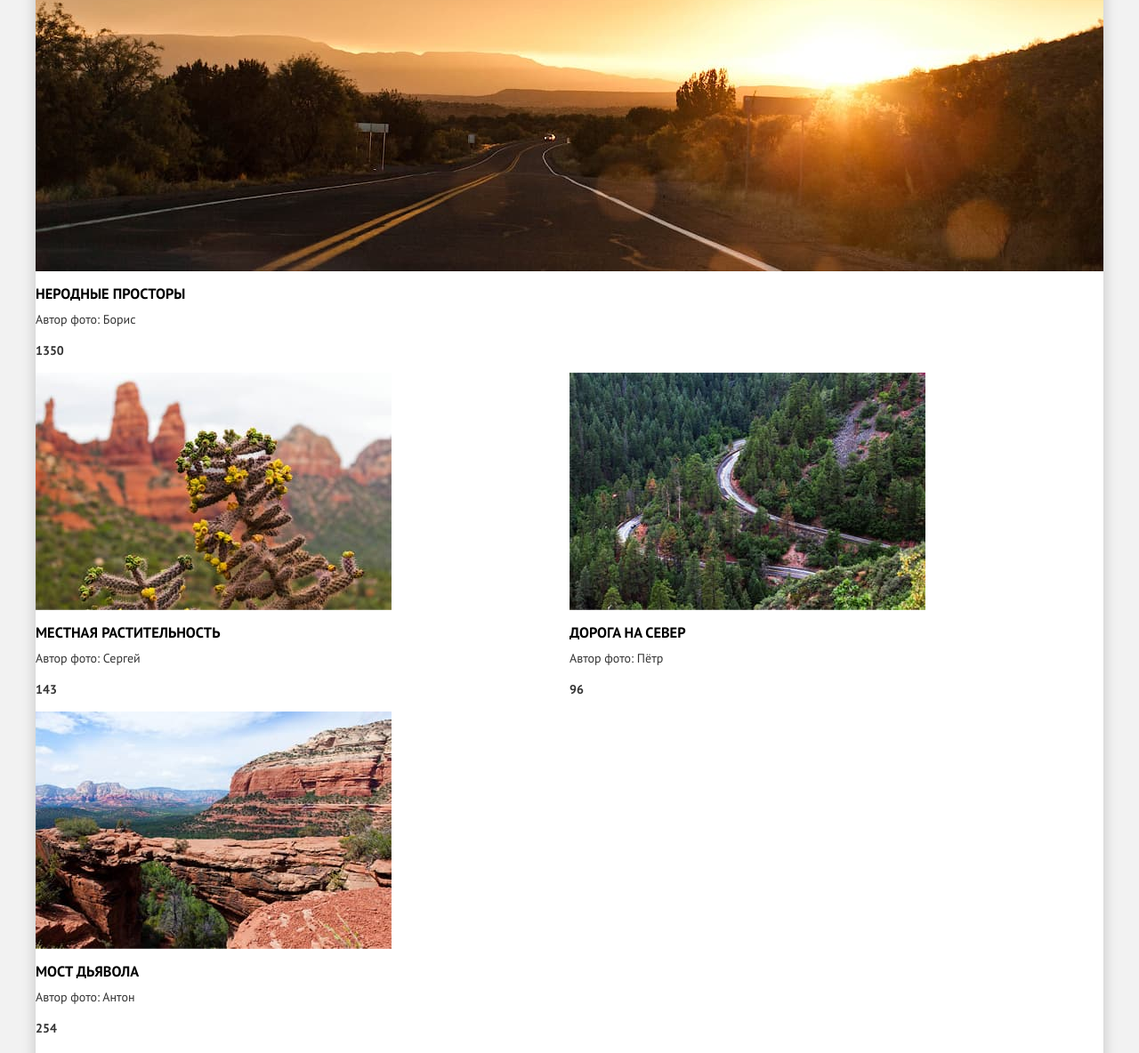
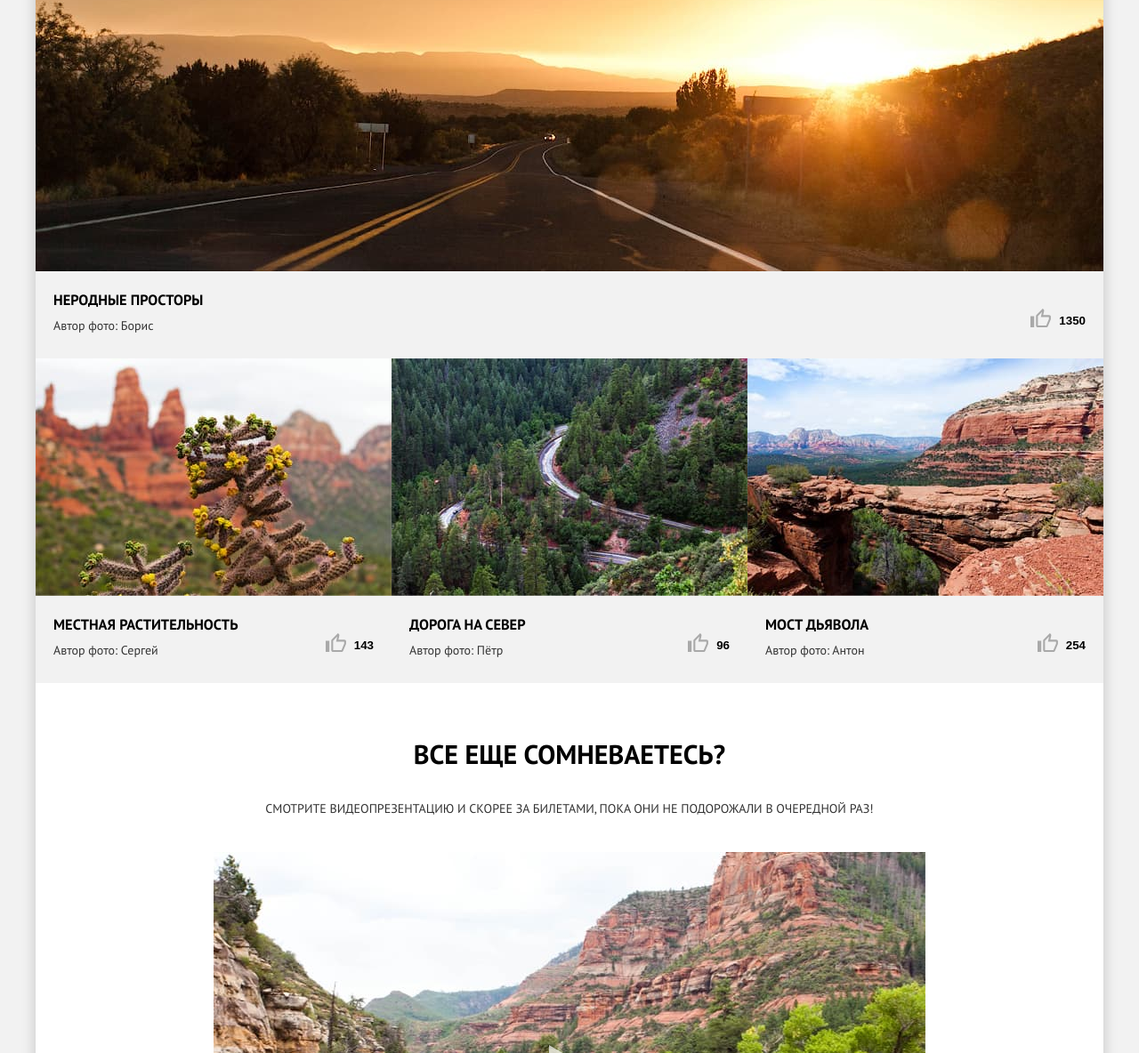
Before and after one commit to htmlacademy-adaptive/2130957-sedona-27, a plain HTML site: page 4/catalog.html in a window 1280 px wide. Shown: the part 730-1914 px from the top of the page at 89% size. Drawn offline with Linux system fonts and the light colour scheme.

Commit message:
:heavy_check_mark: Сборка #4

```diff
--- a/4/catalog.html
+++ b/4/catalog.html
@@ -55,6 +55,7 @@
     <h2 class="visually-hidden">Фото.</h2>
     <ul class="photo__list">
       <li class="photo__item photo__item--large">
+        <div class="photo__item-wrapper">
           <picture>
             <source media="(max-width: 767px)" srcset="img/catalog/not_native_places_mobile.jpg">
             <source media="(max-width: 1199px)" srcset="img/catalog/not_native_places_tablet.jpg">
@@ -64,10 +65,12 @@
           <div class="photo__item-content">
             <h3 class="photo__item-title">Неродные просторы</h3>
             <p class="photo__item-description">Автор фото: Борис</p>
-          <p class="photo__item-likes">1350</p>
+            <button class="photo__item-likes">1350</button>
+          </div>
         </div>
       </li>
       <li class="photo__item">
+        <div class="photo__item-wrapper">
           <picture>
             <source media="(max-width: 767px)" srcset="img/catalog/local_vegetation_mobile.jpg">
             <source media="(max-width: 1199px)" srcset="img/catalog/local_vegetation_tablet.jpg">
@@ -77,10 +80,12 @@
           <div class="photo__item-content">
             <h3 class="photo__item-title">Местная растительность</h3>
             <p class="photo__item-description">Автор фото: Сергей</p>
-          <p class="photo__item-likes">143</p>
+            <button class="photo__item-likes">143</button>
+          </div>
         </div>
       </li>
       <li class="photo__item">
+        <div class="photo__item-wrapper">
           <picture>
             <source media="(max-width: 767px)" srcset="img/catalog/road_north_mobile.jpg">
             <source media="(max-width: 1199px)" srcset="img/catalog/road_north_tablet.jpg">
@@ -90,10 +95,12 @@
           <div class="photo__item-content">
             <h3 class="photo__item-title">Дорога на север</h3>
             <p class="photo__item-description">Автор фото: Пётр</p>
-          <p class="photo__item-likes">96</p>
+            <button class="photo__item-likes">96</button>
+          </div>
         </div>
       </li>
       <li class="photo__item">
+        <div class="photo__item-wrapper">
           <picture>
             <source media="(max-width: 767px)" srcset="img/catalog/bridge_of_devil_mobile.jpg">
             <source media="(max-width: 1199px)" srcset="img/catalog/bridge_of_devil_tablet.jpg">
@@ -103,7 +110,8 @@
           <div class="photo__item-content">
             <h3 class="photo__item-title">Мост Дьявола</h3>
             <p class="photo__item-description">Автор фото: Антон</p>
-          <p class="photo__item-likes">254</p>
+            <button class="photo__item-likes">254</button>
+          </div>
         </div>
       </li>
     </ul>
--- a/4/css/style.css
+++ b/4/css/style.css
@@ -749,7 +749,6 @@
 }
 @media (min-width: 768px) {
   .photo__item {
-    width: 50%;
     padding: 0;
     border: none;
   }
@@ -764,6 +763,14 @@
   }
 }
 
+.photo__item-wrapper {
+  display: flex;
+  flex-wrap: wrap;
+  justify-content: center;
+  margin: 0 auto;
+  width: min-content;
+}
+
 .photo__list {
   margin: 0;
   list-style-type: none;
@@ -774,6 +781,8 @@
   .photo__list {
     display: flex;
     flex-wrap: wrap;
+    margin: 0 auto;
+    width: min-content;
   }
 }
 
@@ -781,8 +790,26 @@
   display: block;
   margin-bottom: 15px;
 }
+@media (min-width: 768px) {
+  .photo__item-media {
+    margin-bottom: 0;
+  }
+}
+
+.photo__item-content {
+  width: 100%;
+}
+@media (min-width: 768px) {
+  .photo__item-content {
+    display: grid;
+    grid-template-columns: 1fr max-content;
+    padding: 22px 20px 15px;
+    background-color: #f2f2f2;
+  }
+}
 
 .photo__item-title {
+  grid-column-start: 1;
   margin: 0 0 8px;
   font-weight: 700;
   color: #000000;
@@ -790,11 +817,29 @@
 }
 
 .photo__item-description {
+  grid-column-start: 1;
   margin: 0 0 11px;
 }
 
 .photo__item-likes {
+  grid-column-start: 2;
+  grid-row: 1/3;
+  margin: 0;
+  padding: 0;
   font-weight: 700;
+  background: transparent;
+  border: none;
+  cursor: pointer;
+}
+.photo__item-likes::before {
+  content: "";
+  display: inline-block;
+  margin-right: 9px;
+  width: 23px;
+  height: 21px;
+  vertical-align: text-bottom;
+  background-image: url("../img/catalog/like_icon.svg");
+  background-repeat: no-repeat;
 }
 
 @media (min-width: 768px) {
```
Also changed, not shown: 4/img/catalog/like_icon.svg (added), 1 other file. Lines whose indentation alone changed are shown as unchanged.
